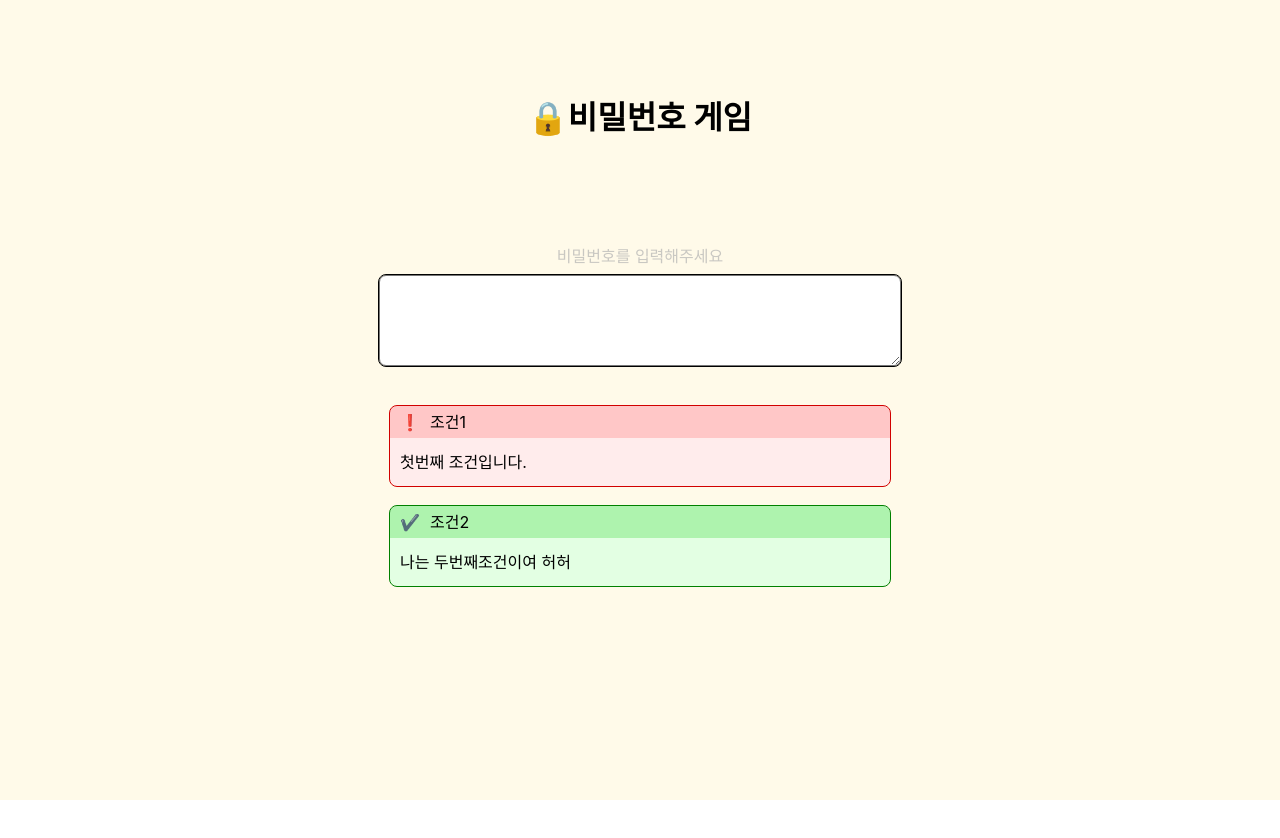
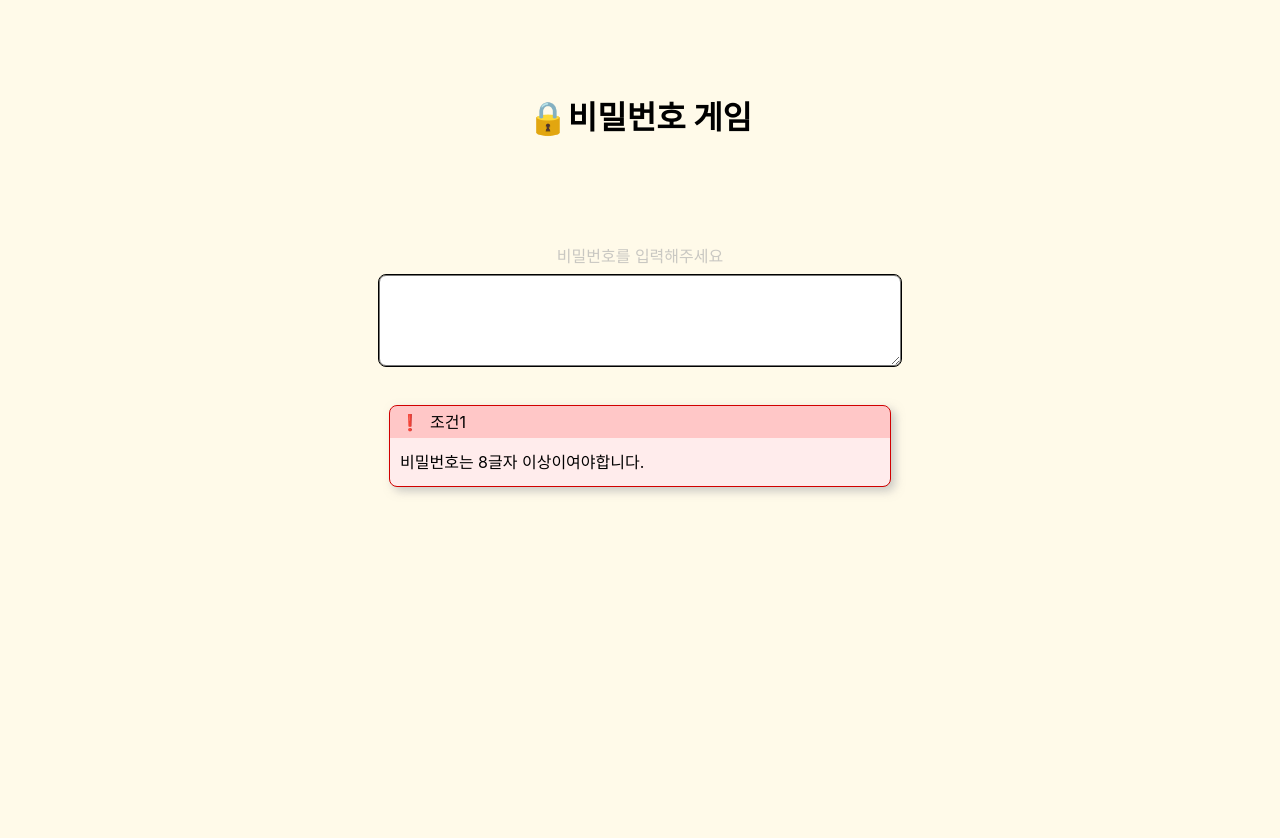
Before and after one commit to jsLoverPinion/passwordGameKr, a React (Create React App) app: page / in a window 1280 px wide. Shown: the top 838 px of the page. Before the commit the page ends 800 px from the top, so only its background shows below. Built offline with nearby package versions, Linux system fonts and the light colour scheme.

Commit message:
기능거의다구현

```diff
--- a/src/App.js
+++ b/src/App.js
@@ -1,37 +1,49 @@
 import "normalize.css";
 import styled from "styled-components";
 import "./App.css";
-import Rule from "./Rule";
+import Rule from "./components/Rule";
 import useBearStore from "./store";
 import { useEffect } from "react";
 
 function App() {
   const { value, setValue } = useBearStore();
-
-  let rulebook = [
+  const random = Math.floor(Math.random() * 11) + 10;
+  const rulebook = [
     {
-      RuleExplanation: "첫번째 조건입니다.",
-      complited: false,
-      condition: () => {
-        if (value.lenth >= 5) {
-          console.log("인풋값 5이상이다");
-        }
-      },
+      order: "4",
+      RuleExplanation: `비밀번호의 숫자의 합은 12여야합니다`,
+      condition: () =>
+        Array.from(value.matchAll(/\d/g)).reduce(
+          (acc, match) => acc + Number(match[0]),
+          0
+        ) === 12
+          ? true
+          : false,
     },
     {
-      RuleExplanation: "나는 두번째조건이여 허허",
-      complited: true,
-      condition: () => {
-        if (value.lenth >= 5) {
-          console.log("인풋값 5이상이다");
-        }
-      },
+      order: "3",
+      RuleExplanation: "비밀번호는 특수기호를 포함해야합니다.",
+      condition: () => (/[\W_]/.test(value) ? true : false),
+    },
+    {
+      order: "2",
+      RuleExplanation: "비밀번호는 숫자를 포함해야합니다.",
+      condition: () => (/\d/.test(value) ? true : false),
+      // rulebook[this.order - 2].condition === true ? true : false,
+    },
+    {
+      order: "1",
+      RuleExplanation: "비밀번호는 8글자 이상이여야합니다.",
+      condition: () => (value.length >= 8 ? true : false),
     },
   ];
 
-  if (value.lenth >= 5) {
-    console.log("인풋값 5이상이다");
-  }
+  const showable = [
+    rulebook[1].condition() === true ? true : false,
+    rulebook[2].condition() === true ? true : false,
+    rulebook[3].condition() === true ? true : false,
+    true,
+  ];
 
   useEffect(() => {
     console.log(`입력감지됨 값 = ${value}`);
@@ -51,7 +63,7 @@ function App() {
         />
         <Container>
           {rulebook.map((data, idx) => (
-            <Rule ruleData={data} idx={idx} />
+            <Rule show={showable[idx]} ruleData={data} />
           ))}
         </Container>
       </BackGround>
@@ -63,7 +75,7 @@ export default App;
 
 const BackGround = styled.div`
   width: 100vw;
-  height: 100vh;
+  height: 300vh;
   background-color: #fffae9;
   display: flex;
   align-items: center;
--- a/src/Rule.jsx
+++ b/src/components/Rule.jsx
@@ -1,24 +1,22 @@
 import styled from "styled-components";
-import imgObj from "./data/img";
-import useBearStore from "./store";
+import imgObj from "../data/img";
+import useBearStore from "../store";
 // import rulebook from "./data/ruleBook";
 
 const { value, setValue } = useBearStore;
 
 const Rule = (props) => {
+  const condition = props.ruleData.condition();
   return (
     <>
       <Container
-        backcol={props.ruleData.complited === true ? "#e3ffe3" : "#ffecec"}
-        outccol={props.ruleData.complited === true ? "green" : "#d10000"}
+        backcol={condition === true ? "#e3ffe3" : "#ffecec"}
+        outccol={condition === true ? "green" : "#d10000"}
+        showable={props.show === true ? "flex" : "none"}
       >
-        <Bulean
-          backcol={props.ruleData.complited === true ? "#aef3ae" : "#ffc7c7"}
-        >
-          <CheckIcon>
-            {props.ruleData.complited === true ? "✔️" : "❗"}
-          </CheckIcon>
-          <RuleNumber>{`조건${props.idx + 1}`}</RuleNumber>
+        <Bulean backcol={condition === true ? "#aef3ae" : "#ffc7c7"}>
+          <CheckIcon>{condition === true ? "✔️" : "❗"}</CheckIcon>
+          <RuleNumber>{`조건${props.ruleData.order}`}</RuleNumber>
         </Bulean>
         <RuleExplanation>{props.ruleData.RuleExplanation}</RuleExplanation>
       </Container>
@@ -35,9 +33,10 @@ const Container = styled.div`
   outline: ${(props) => props.outccol} 1px solid;
   background-color: ${(props) => props.backcol};
   justify-content: start;
-  display: flex;
+  display: ${(props) => props.showable};
   flex-flow: wrap;
   margin-top: 20px;
+  box-shadow: 4px 4px 10px 1px #b1b1b1b1;
 `;
 
 const Bulean = styled.div`
```
Also changed, not shown: src/data/ruleBook.js (+43 -1 lines).
